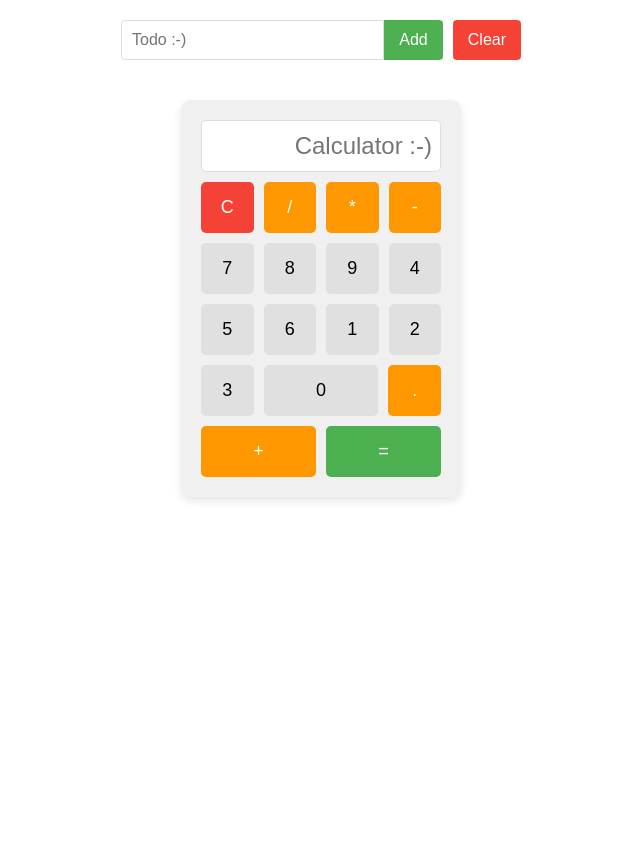
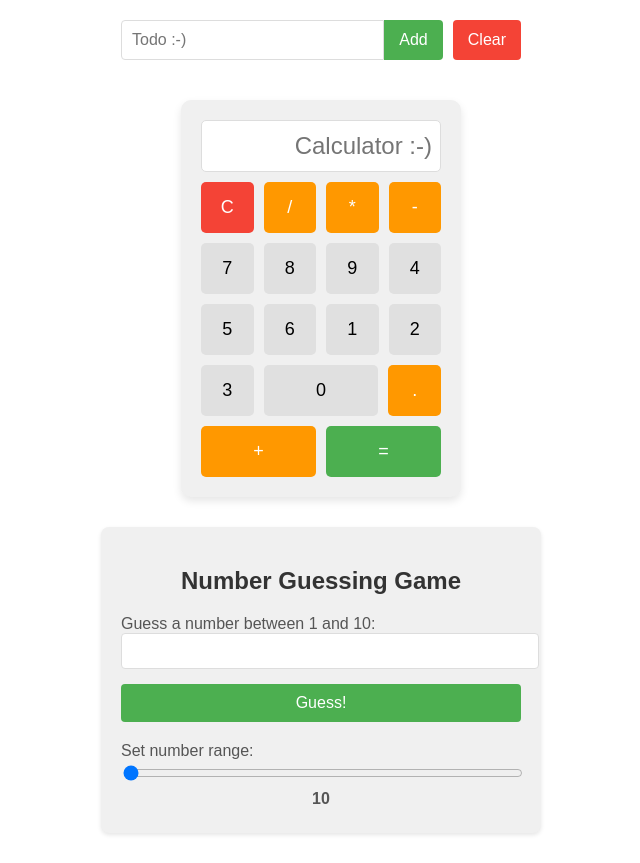
Before and after one commit to rschmidt6/react-mini-projects, a React (Create React App) app: page / in a window 1280 px wide. Shown: the whole page, without its empty margins (319-959 px from the left). Before the commit the page ends 800 px from the top, so only its background shows below. Built offline with nearby package versions, Linux system fonts and the light colour scheme.

Commit message:
number guesser added

```diff
--- a/src/App.js
+++ b/src/App.js
@@ -1,12 +1,15 @@
 import "./App.css";
 import CalcComponent from "./components/Calculator";
 import TodoComponent from "./components/Todo";
+import NumberGuesserComponent from "./components/NumberGuesser";
+import WeatherWidgetComponent from "./components/WeatherWidget";
 
 function App() {
   return (
     <>
       <TodoComponent></TodoComponent>
       <CalcComponent></CalcComponent>
+      <NumberGuesserComponent></NumberGuesserComponent>
     </>
   );
 }
@@ -52,3 +55,23 @@ export default App;
 // Basic start/stop reset functions
 
 //one component per project, or at least just one
+
+//how to determine if something needs to be state
+// does it change over time? if no, then its not state
+// can it be computed from other state or props? if yes, prob not state
+// is it used to render or determine what to render? if yes, prob state
+// does component need to "remember" this value between renders? if yes, it is state
+// if the user interacts with it, like any kind of input, its prob state
+
+//good state ex:
+//form input values
+//current item in a list or a tab component (an updating selected item)
+//whether a modal is opened or closed
+//data fetched from an api
+// current page in a pagination component
+
+//things that should not be state:
+//props passed from a parent component
+//computed values based on state/props
+//react elements
+//constants that dont change
--- /dev/null
+++ b/src/components/NumberGuesser.jsx
@@ -0,0 +1,80 @@
+import { useState } from "react";
+import styles from "./NumberGuesser.module.css";
+
+function NumberGuesserComponent() {
+  const [inputNumber, setInputNumber] = useState("");
+  const [generatedNumber, setGeneratedNumber] = useState(null);
+  const [message, setMessage] = useState("");
+  const [range, setRange] = useState(10);
+
+  const handleInputChange = (e) => {
+    const value = e.target.value;
+    if (value === "" || (Number(value) >= 1 && Number(value) <= range)) {
+      setInputNumber(value);
+    }
+  };
+
+  const generateNumber = () => {
+    if (inputNumber === "") {
+      setMessage("Please enter a number first.");
+      return;
+    }
+    const randomNumber = Math.floor(Math.random() * range) + 1;
+    setGeneratedNumber(randomNumber);
+
+    if (Number(inputNumber) === randomNumber) {
+      setMessage("Congratulations! You guessed correctly!");
+    } else {
+      setMessage(`Sorry, the number was ${randomNumber}. Try again!`);
+    }
+  };
+
+  const handleRangeChange = (e) => {
+    const newRange = Number(e.target.value);
+    setRange(newRange);
+    setGeneratedNumber(null);
+    setMessage("");
+    setInputNumber("");
+  };
+
+  return (
+    <div className={styles.container}>
+      <h2 className={styles.title}>Number Guessing Game</h2>
+      <div className={styles.inputGroup}>
+        <label className={styles.label}>
+          Guess a number between 1 and {range}:
+          <input
+            type="number"
+            min="1"
+            max={range}
+            onChange={handleInputChange}
+            value={inputNumber}
+            className={styles.input}
+          />
+        </label>
+      </div>
+      <div className={styles.inputGroup}>
+        <button onClick={generateNumber} className={styles.button}>
+          Guess!
+        </button>
+      </div>
+      {message && <div className={styles.message}>{message}</div>}
+      <div className={styles.rangeGroup}>
+        <label className={styles.label}>
+          Set number range:
+          <input
+            type="range"
+            min="10"
+            max="100"
+            value={range}
+            onChange={handleRangeChange}
+            className={styles.rangeInput}
+          />
+          <span className={styles.rangeValue}>{range}</span>
+        </label>
+      </div>
+    </div>
+  );
+}
+
+export default NumberGuesserComponent;
--- /dev/null
+++ b/src/components/NumberGuesser.module.css
@@ -0,0 +1,75 @@
+.container {
+  max-width: 400px;
+  margin: 30px auto;
+  padding: 20px;
+  font-family: Arial, sans-serif;
+  background-color: #f0f0f0;
+  border-radius: 8px;
+  box-shadow: 0 2px 4px rgba(0, 0, 0, 0.1);
+}
+
+.title {
+  color: #333;
+  text-align: center;
+  margin-bottom: 20px;
+}
+
+.inputGroup {
+  margin-bottom: 15px;
+}
+
+.label {
+  display: block;
+  margin-bottom: 5px;
+  color: #555;
+}
+
+.input {
+  width: 100%;
+  padding: 8px;
+  font-size: 16px;
+  border: 1px solid #ddd;
+  border-radius: 4px;
+}
+
+.button {
+  display: block;
+  width: 100%;
+  padding: 10px;
+  font-size: 16px;
+  color: white;
+  background-color: #4caf50;
+  border: none;
+  border-radius: 4px;
+  cursor: pointer;
+  transition: background-color 0.3s;
+}
+
+.button:hover {
+  background-color: #45a049;
+}
+
+.message {
+  margin-top: 15px;
+  padding: 10px;
+  background-color: #e7f3fe;
+  border: 1px solid #b6d4fe;
+  border-radius: 4px;
+  color: #084298;
+}
+
+.rangeGroup {
+  margin-top: 20px;
+}
+
+.rangeInput {
+  width: 100%;
+  margin-top: 5px;
+}
+
+.rangeValue {
+  display: block;
+  text-align: center;
+  font-weight: bold;
+  margin-top: 5px;
+}
--- /dev/null
+++ b/src/components/WeatherWidget.jsx
@@ -0,0 +1,5 @@
+function WeatherWidget() {
+  return <div>hey</div>;
+}
+
+export default WeatherWidget;
```
